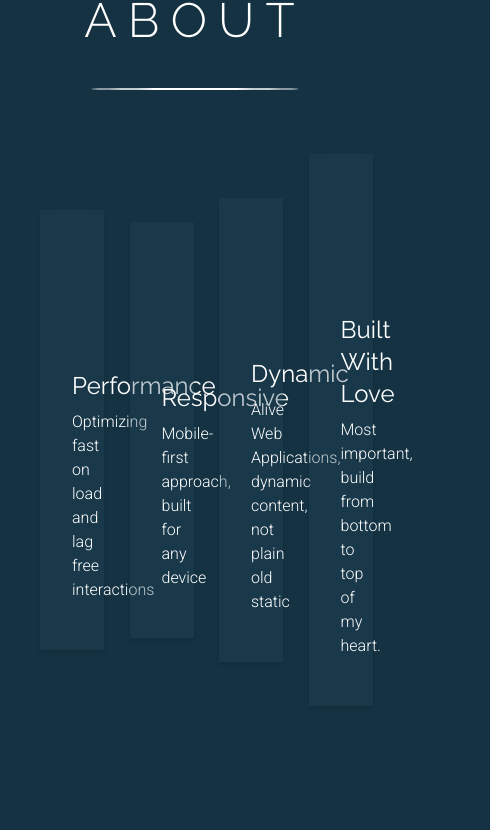
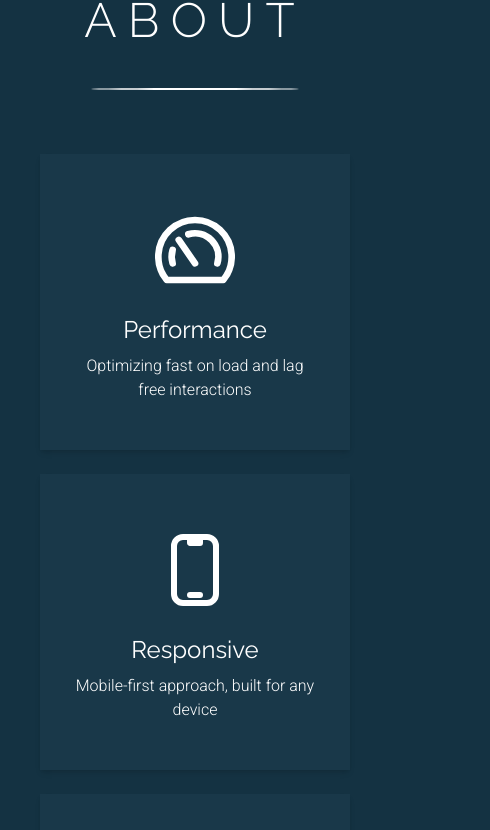
Before and after one commit to nlesko/nlesko.github.io, a Next.js app: page / in a window 390 px wide. Shown: the part 1000-1830 px from the top of the page, 490 px wide, since content can reach past the window. Built offline with nearby package versions, Linux system fonts and the light colour scheme.

Commit message:
Add responsive classes to feature and skilll cards

```diff
--- a/src/components/FeatureCard.tsx
+++ b/src/components/FeatureCard.tsx
@@ -22,7 +22,7 @@ interface Props {
 const FeatureCard: React.FC<Props> = ({ feature, ...props }) => {
     return (
 
-        <div className="w-1/4 px-6">
+        <div className="w-full md:w-1/2 xl:w-1/4 mb-6 xl:mb-0 px-6">
             <Card className="bg-steel-blue-800/30 px-8 py-12 shadow-md">
                 <div className="flex items-center justify-center h-24">
                     {feature.icon ? React.createElement(feature.icon, { className: 'w-20 h-20' }) : null }
--- a/src/components/SkillCard.tsx
+++ b/src/components/SkillCard.tsx
@@ -22,13 +22,13 @@ interface Props {
 
 const SkillCard: React.FC<Props> = ({ skill, ...props }) => {
     return (
-        <div className="w-1/4 px-4 mb-6">
+        <div className="w-full sm:w-1/2 xl:w-1/4 sm:px-4 mb-6">
             <Card
                 className="bg-steel-blue-800/30 text-white shadow-md items-center"
                 row
             >
                 <div className="p-6">
-                    {skill.icon ? React.createElement(skill.icon, { className: 'w-12 h-12' }) : <Image src="/vercel.svg" alt={skill.name} width={120} height={120} /> }
+                    {skill.icon ? React.createElement(skill.icon, { className: 'w-12 h-12' }) : null }
                 </div>
                 <CardTitle className="w-full p-6 text-base uppercase text-center">
                     {skill.name}
```
